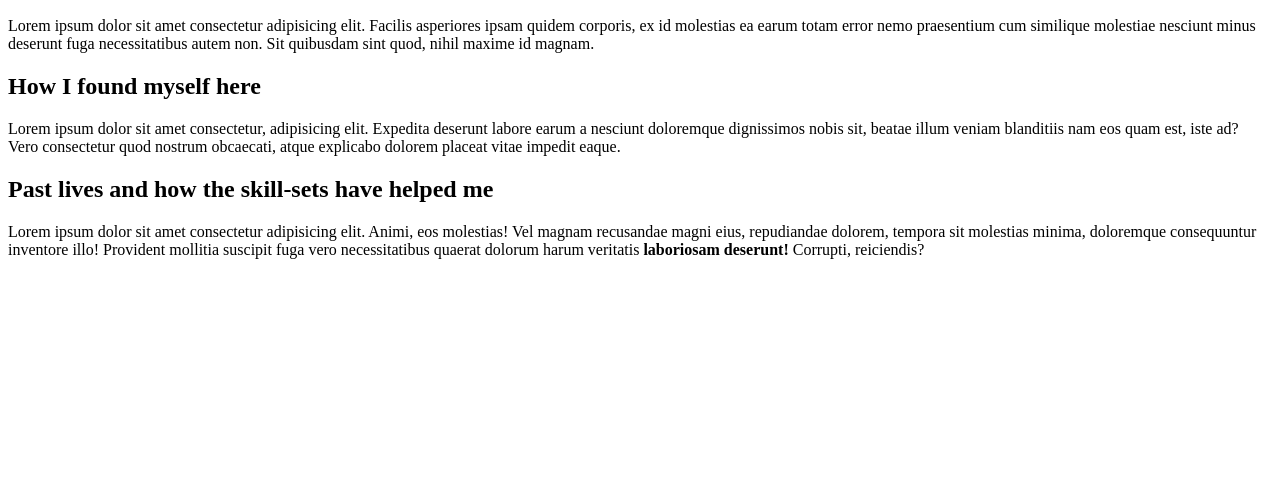
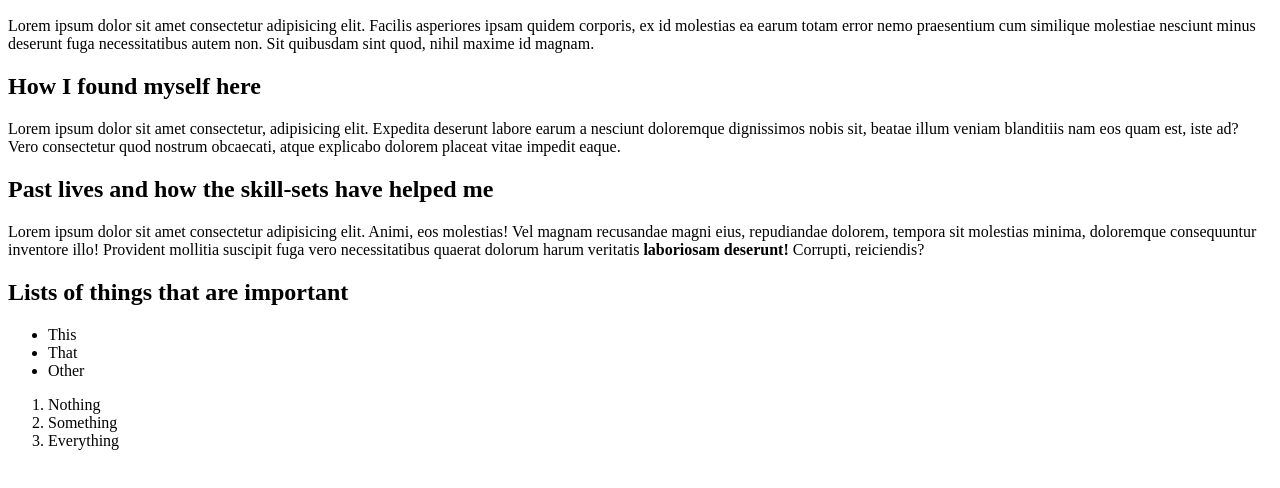
Before and after one commit to mcgrrgrr/firstWebsite, a plain HTML site: page index.html in a window 1280 px wide. Shown: the part 96-584 px from the top of the page. Drawn offline with Linux system fonts and the light colour scheme.

Commit message:
Add lists

```diff
--- a/index.html
+++ b/index.html
@@ -14,6 +14,17 @@
         <p>Lorem ipsum dolor sit amet consectetur, adipisicing elit. Expedita deserunt labore earum a nesciunt doloremque dignissimos nobis sit, beatae illum veniam blanditiis nam eos quam est, iste ad? Vero consectetur quod nostrum obcaecati, atque explicabo dolorem placeat vitae impedit eaque.</p>
         <h2>Past lives and how the skill-sets have helped me</h2>
         <p>Lorem ipsum dolor sit amet consectetur adipisicing elit. Animi, eos molestias! Vel magnam recusandae magni eius, repudiandae dolorem, tempora sit molestias minima, doloremque consequuntur inventore illo! Provident mollitia suscipit fuga vero necessitatibus quaerat dolorum harum veritatis <strong>laboriosam deserunt!</strong> Corrupti, reiciendis?</p>
+        <h2>Lists of things that are important</h2>
+        <ul>
+            <li>This</li>
+            <li>That</li>
+            <li>Other</li>
+        </ul>
+        <ol>
+            <li>Nothing</li>
+            <li>Something</li>
+            <li>Everything</li>
+        </ol>
 
     </body>
 </html>
```
